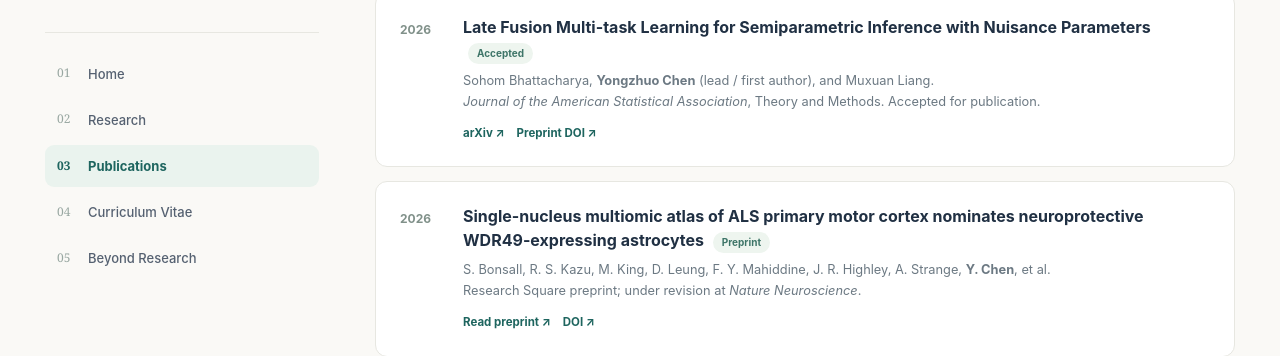
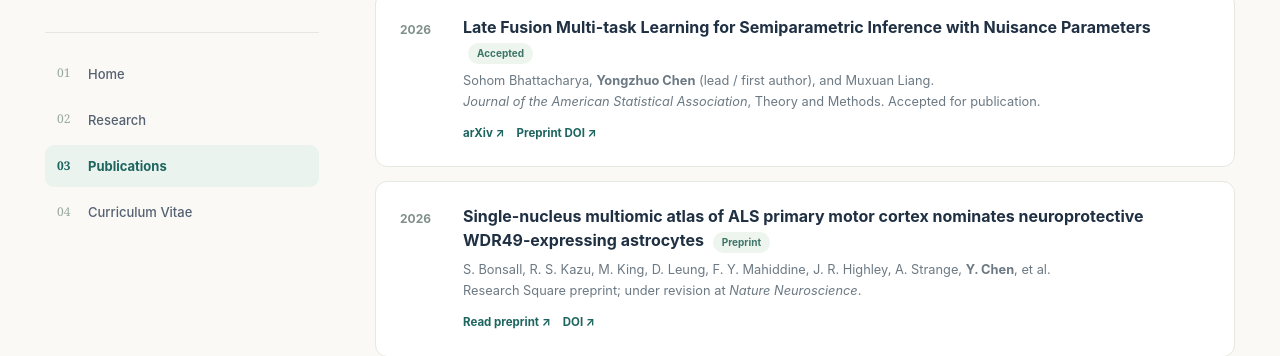
Before and after one commit to Yongzhuo-Chen/yongzhuo-chen.github.io, a plain HTML site: page publications.html in a window 1280 px wide. Shown: the part 435-791 px from the top of the page. Drawn offline with Linux system fonts and the light colour scheme.

Commit message:
Remove Beyond Research page from site navigation

```diff
--- a/publications.html
+++ b/publications.html
@@ -9,7 +9,7 @@
 <aside class="sidebar"><div class="sidebar-inner"><a href="index.html" aria-label="Go to homepage" style="text-decoration:none"><div class="portrait" role="img" aria-label="YC monogram"><span>YC</span></div></a>
 <h2 class="name">Yongzhuo Chen</h2><p class="role">Ph.D. Candidate in Biostatistics<br>University of Florida</p><p class="location">Gainesville, Florida, USA</p>
 <div class="social"><a href="mailto:chen.yongzhuo@ufl.edu">Email</a><a href="https://scholar.google.com/citations?hl=en&user=cj1ih1wAAAAJ" target="_blank" rel="noopener noreferrer">Scholar ↗</a><a href="https://github.com/Yongzhuo-Chen" target="_blank" rel="noopener noreferrer">GitHub ↗</a><a href="https://orcid.org/0009-0006-7925-9913" target="_blank" rel="noopener noreferrer">ORCID ↗</a></div>
-<nav class="nav" aria-label="Main navigation"><a href="index.html" class="" ><span class="num">01</span>Home</a><a href="research.html" class="" ><span class="num">02</span>Research</a><a href="publications.html" class="active" aria-current=page><span class="num">03</span>Publications</a><a href="cv.html" class="" ><span class="num">04</span>Curriculum Vitae</a><a href="beyond-research.html" class="" ><span class="num">05</span>Beyond Research</a></nav></div></aside>
+<nav class="nav" aria-label="Main navigation"><a href="index.html" class="" ><span class="num">01</span>Home</a><a href="research.html" class="" ><span class="num">02</span>Research</a><a href="publications.html" class="active" aria-current=page><span class="num">03</span>Publications</a><a href="cv.html" class="" ><span class="num">04</span>Curriculum Vitae</a></nav></div></aside>
 <main id="main" class="main"><div class="topline"><span class="eyebrow">Research · Statistics · Genomics</span><small>University of Florida / Gainesville</small></div>
 <header class="page-heading"><div class="eyebrow" style="margin-bottom:19px">PUBLICATIONS</div><h1 class="page-title">Selected publications and preprints.</h1><p class="page-intro">Published and publicly available scholarly work. For the most current bibliography, visit my <a href="https://scholar.google.com/citations?hl=en&user=cj1ih1wAAAAJ" target="_blank" rel="noopener">Google Scholar profile ↗</a>.</p></header>
 <div class="pub-list"><article class="pub"><div class="year">2026</div><div><h3>Late Fusion Multi-task Learning for Semiparametric Inference with Nuisance Parameters <span class="badge">Accepted</span></h3><p>Sohom Bhattacharya, <strong>Yongzhuo Chen</strong> (lead / first author), and Muxuan Liang.<br><em>Journal of the American Statistical Association</em>, Theory and Methods. Accepted for publication.</p><div class="links"><a href="https://arxiv.org/abs/2507.07941" target="_blank" rel="noopener">arXiv ↗</a><a href="https://doi.org/10.48550/arXiv.2507.07941" target="_blank" rel="noopener">Preprint DOI ↗</a></div></div></article>
```
